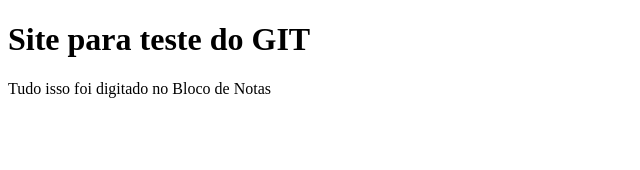
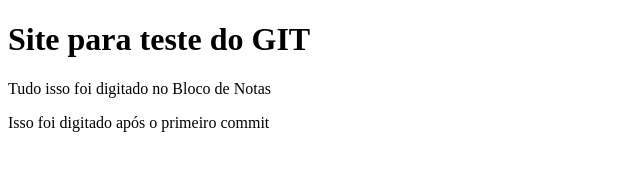
Before and after one commit to ArthurTaouil/git, a plain HTML site: page index.html in a window 1280 px wide. Shown: the whole page, without its empty margins (0-640 px from the left). Drawn offline with Linux system fonts and the light colour scheme.

Commit message:
Segundo commit

```diff
--- a/index.html
+++ b/index.html
@@ -7,5 +7,6 @@
 	<body>
 		<h1>Site para teste do GIT</h1>
 		<p>Tudo isso foi digitado no Bloco de Notas</p>
+		<p>Isso foi digitado após o primeiro commit</p>
 	</body>
 <html>
```
